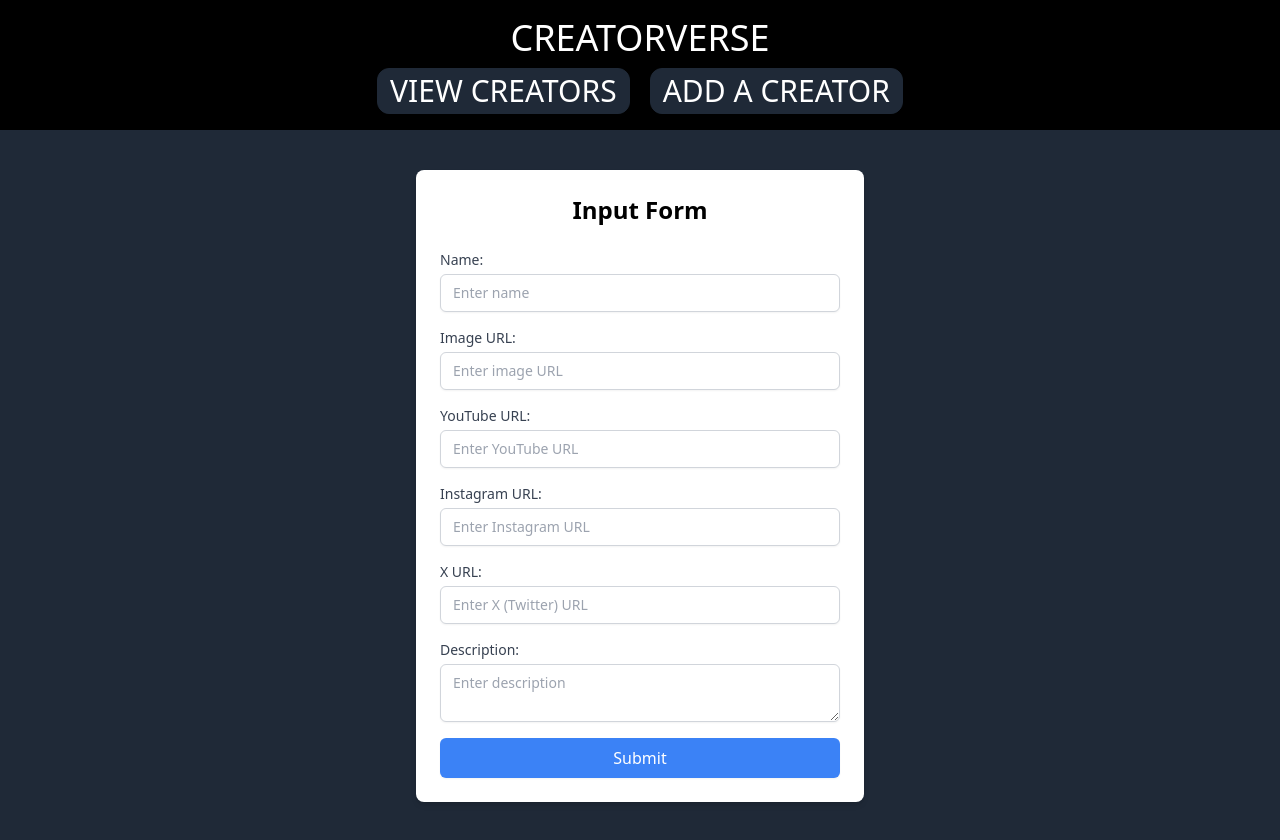
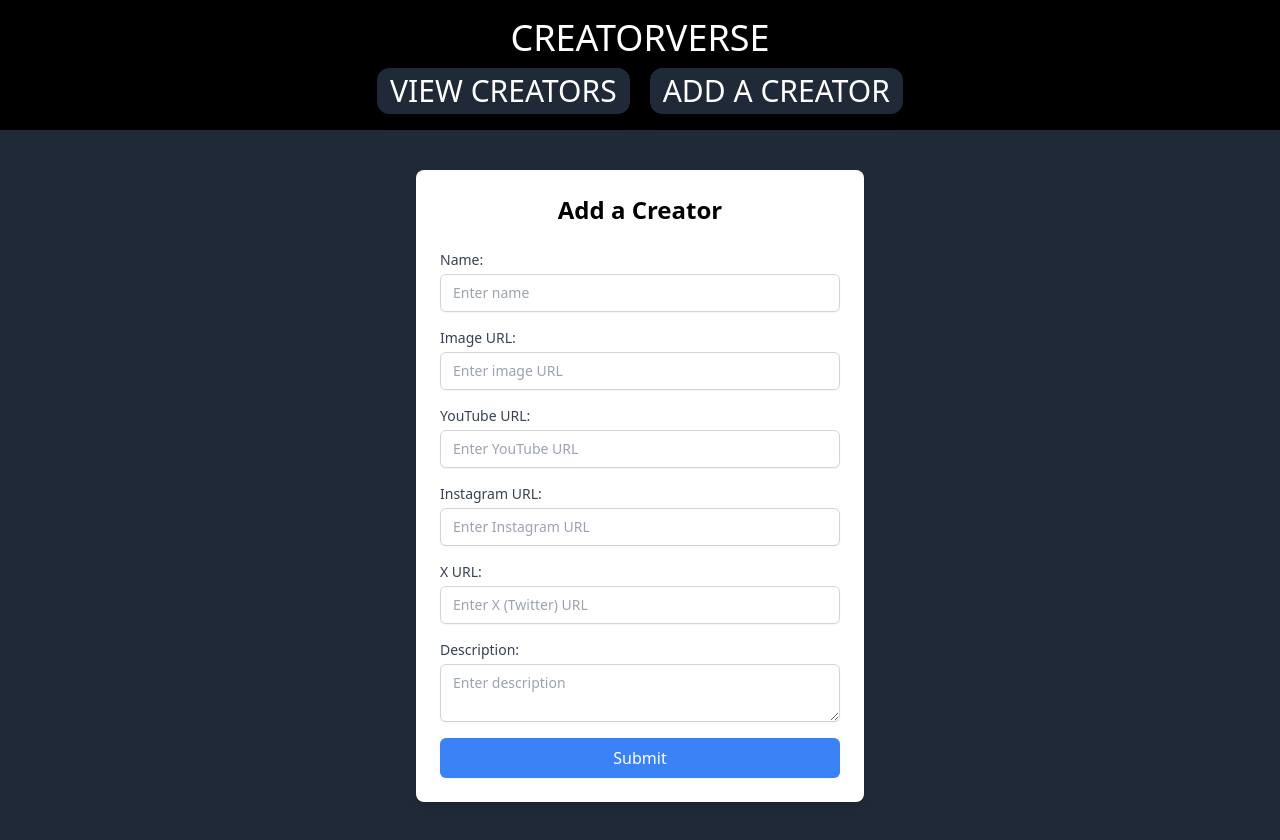
Before and after one commit to Cole-Hartman/codepath-web103-prework, a React (Vite) app: page /add in a window 1280 px wide. Shown: the top 840 px of the page. Built offline with nearby package versions, Linux system fonts and the light colour scheme; no server answers.

Commit message:
final bug fixes

```diff
--- a/src/App.jsx
+++ b/src/App.jsx
@@ -35,7 +35,7 @@ function App() {
   return (
     <>
       <Header />
-      <div className="bg-gray-800 h-screen flex flex-col items-center font-mono hidden sm:block overflow-hidden">
+      <div className="bg-gray-800 h-screen sm:flex flex-col items-center font-mono hidden sm:block overflow-hidden">
         <section
           id="cards grid"
           className="h-screen w-full grid grid-cols-3 grid-rows-3"
@@ -62,7 +62,7 @@ function App() {
           )}
         </section>
       </div>
-      <h1 className="block sm:hidden text-3xl font-bold text-center pt-52">
+      <h1 className="block bg-gray-800 h-screen sm:hidden text-3xl font-bold text-center pt-52">
         Mobile Not Supported
       </h1>
     </>
--- a/src/components/Header.jsx
+++ b/src/components/Header.jsx
@@ -2,7 +2,7 @@ import { Link } from "react-router-dom";
 
 export default function Header() {
   return (
-    <div className="bg-black text-white text-3xl px-5 py-2 h-1/6 w-full flex flex-col  justify-center items-center">
+    <div className="bg-black text-white text-3xl px-5 py-2 h-1/6 w-full flex-col  justify-center items-center hidden sm:block sm:flex">
       <h1 id="heading" className="my-3">
         CREATORVERSE
       </h1>
@@ -17,7 +17,7 @@ export default function Header() {
           type="button"
           className="border border-gray-800 bg-gray-800 px-3 py-1 mb-2 rounded-xl hover:bg-gray-700 hover:border-gray-700 hover:shadow-lg text-white"
         >
-          <Link to={"add"}>ADD A CREATOR</Link>
+          <Link to={"/add"}>ADD A CREATOR</Link>
         </button>
       </div>
     </div>
--- a/src/routes/Add.jsx
+++ b/src/routes/Add.jsx
@@ -33,7 +33,7 @@ export default function Add() {
       <Header />
       <div className="bg-gray-800 w-full h-screen pt-10">
         <div className="max-w-md mx-auto bg-white shadow-md rounded-lg p-6">
-          <h2 className="text-2xl font-bold mb-6 text-center">Input Form</h2>
+          <h2 className="text-2xl font-bold mb-6 text-center">Add a Creator</h2>
           <form onSubmit={handleSubmit} className="space-y-4">
             <div className="form-group">
               <label
```
